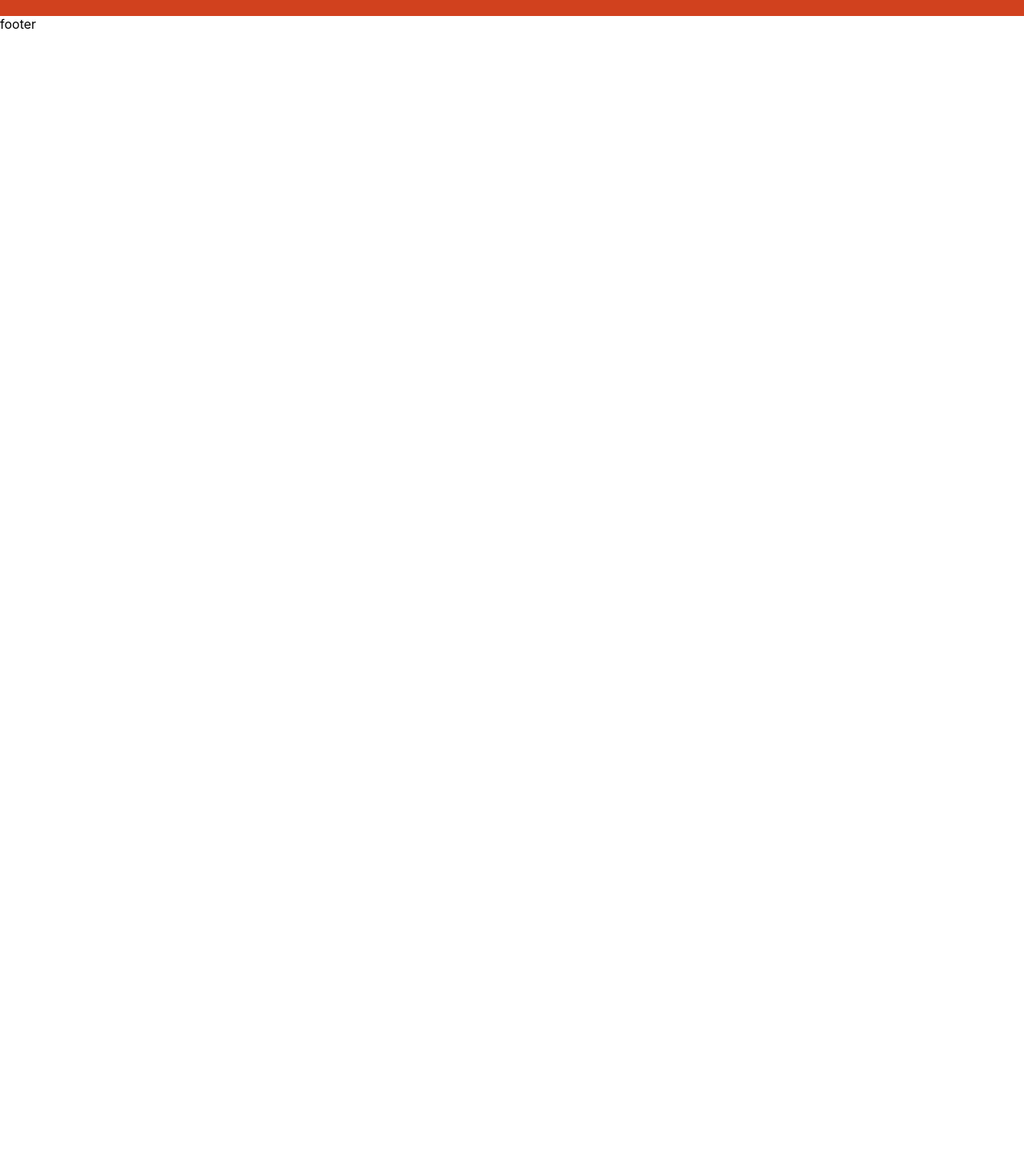
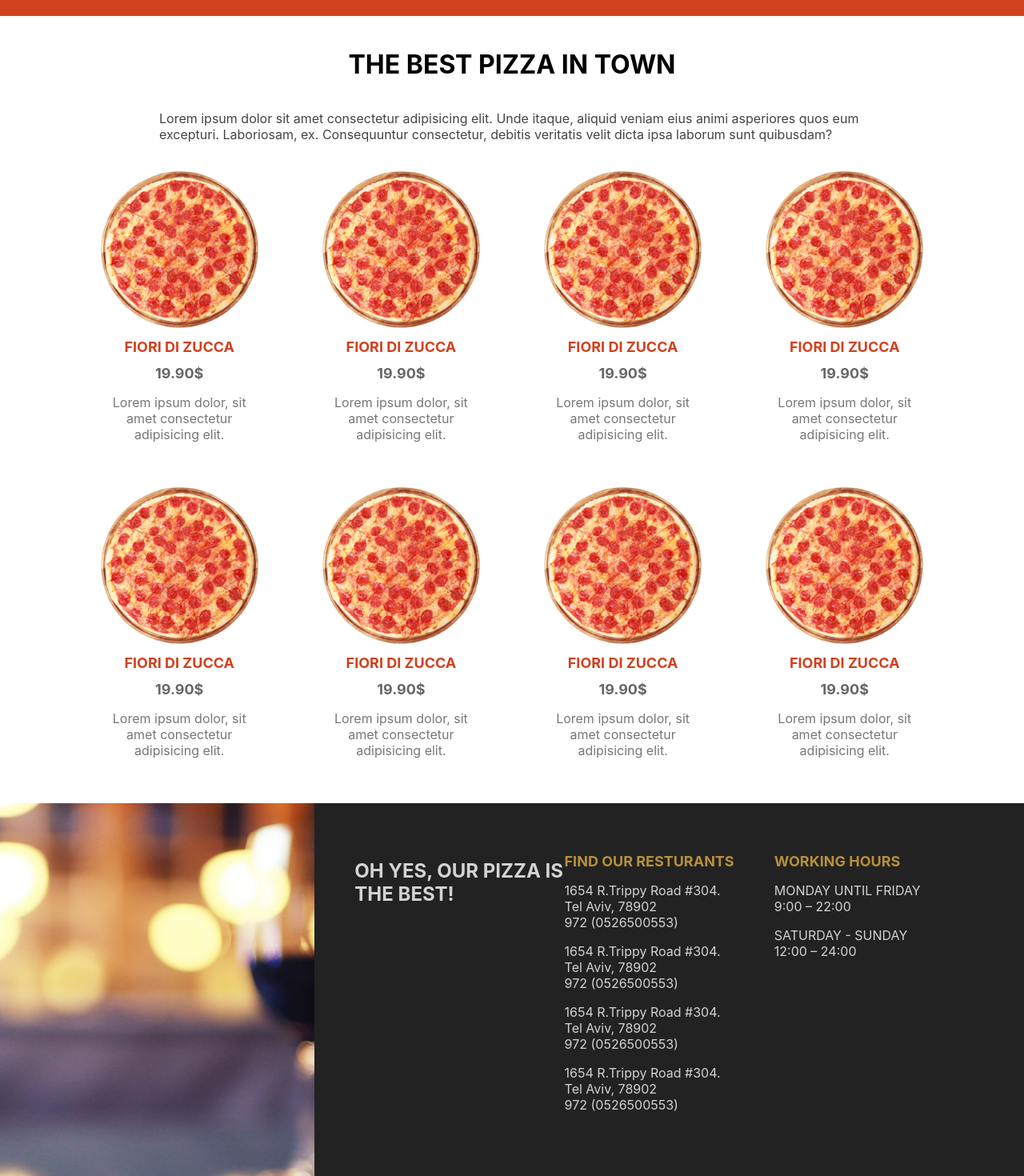
Before and after one commit to trippyy28/pizza-shop, a Next.js app: page / in a window 1280 px wide. Shown: the part 780-2250 px from the top of the page at 80% size. Before the commit the page ends 820 px from the top, so only its background shows below. Built offline with nearby package versions, Linux system fonts and the light colour scheme.

Commit message:
inital commit

```diff
--- a/pages/components/Footer.jsx
+++ b/pages/components/Footer.jsx
@@ -1,7 +1,60 @@
-import React from "react";
-
+import styles from "../../styles/Footer.module.css";
+import Image from "next/image";
 const Footer = () => {
-  return <div>footer</div>;
+  return (
+    <div className={styles.container}>
+      <div className={styles.item}>
+        <Image src="/img/bg.png" layout="fill" alt="" objectFit="cover" />
+      </div>
+      <div className={styles.item}>
+        <div className={styles.card}>
+          <h2 className={styles.motto}>OH YES, OUR PIZZA IS THE BEST!</h2>
+        </div>
+        <div className={styles.card}>
+          <h1 className={styles.title}>FIND OUR RESTURANTS</h1>
+          <p className={styles.text}>
+            1654 R.Trippy Road #304.
+            <br />
+            Tel Aviv, 78902
+            <br />
+            972 (0526500553)
+          </p>
+          <p className={styles.text}>
+            1654 R.Trippy Road #304.
+            <br />
+            Tel Aviv, 78902
+            <br />
+            972 (0526500553)
+          </p>
+          <p className={styles.text}>
+            1654 R.Trippy Road #304.
+            <br />
+            Tel Aviv, 78902
+            <br />
+            972 (0526500553)
+          </p>
+          <p className={styles.text}>
+            1654 R.Trippy Road #304.
+            <br />
+            Tel Aviv, 78902
+            <br />
+            972 (0526500553)
+          </p>
+        </div>
+        <div className={styles.card}>
+          <h1 className={styles.title}>WORKING HOURS</h1>
+          <p className={styles.text}>
+            MONDAY UNTIL FRIDAY
+            <br /> 9:00 – 22:00
+          </p>
+          <p className={styles.text}>
+            SATURDAY - SUNDAY
+            <br /> 12:00 – 24:00
+          </p>
+        </div>
+      </div>
+    </div>
+  );
 };
 
 export default Footer;
--- /dev/null
+++ b/pages/components/PizzaCard.jsx
@@ -0,0 +1,16 @@
+import styles from "../../styles/PizzaCard.module.css";
+import Image from "next/image";
+const PizzaCard = () => {
+  return (
+    <div className={styles.container}>
+      <Image src="/img/pizza.png" alt="" width="500" height="500" />
+      <h1 className={styles.title}>FIORI DI ZUCCA</h1>
+      <span className={styles.price}>19.90$</span>
+      <p className={styles.desc}>
+        Lorem ipsum dolor, sit amet consectetur adipisicing elit.
+      </p>
+    </div>
+  );
+};
+
+export default PizzaCard;
--- /dev/null
+++ b/pages/components/PizzaList.jsx
@@ -0,0 +1,28 @@
+import styles from "../../styles/PizzaList.module.css";
+import PizzaCard from "./PizzaCard";
+
+const PizzaList = () => {
+  return (
+    <div className={styles.container}>
+      <h1 className={styles.title}>THE BEST PIZZA IN TOWN</h1>
+      <p className={styles.desc}>
+        Lorem ipsum dolor sit amet consectetur adipisicing elit. Unde itaque,
+        aliquid veniam eius animi asperiores quos eum excepturi. Laboriosam, ex.
+        Consequuntur consectetur, debitis veritatis velit dicta ipsa laborum
+        sunt quibusdam?
+      </p>
+      <div className={styles.wrapper}>
+        <PizzaCard />
+        <PizzaCard />
+        <PizzaCard />
+        <PizzaCard />
+        <PizzaCard />
+        <PizzaCard />
+        <PizzaCard />
+        <PizzaCard />
+      </div>
+    </div>
+  );
+};
+
+export default PizzaList;
--- a/pages/index.js
+++ b/pages/index.js
@@ -2,6 +2,7 @@ import Head from "next/head";
 import Image from "next/image";
 import styles from "../styles/Home.module.css";
 import Featured from "./components/Featured";
+import PizzaList from "./components/PizzaList";
 
 export default function Home() {
   return (
@@ -12,6 +13,7 @@ export default function Home() {
         <link rel="icon" href="/favicon.ico" />
       </Head>
       <Featured />
+      <PizzaList />
     </div>
   );
 }
--- a/styles/Featured.module.css
+++ b/styles/Featured.module.css
@@ -19,6 +19,7 @@
   width: 300vw;
   height: 100%;
   display: flex;
+  transition: all 1.5s ease-in-out;
 }
 
 .imgContainer {
--- /dev/null
+++ b/styles/Footer.module.css
@@ -0,0 +1,35 @@
+.container {
+  height: calc(100vh - 100px);
+  background-color: #222;
+  display: flex;
+}
+
+.item {
+  flex: 1;
+  position: relative;
+  display: flex;
+}
+
+.item:last-child {
+  flex: 2;
+  padding: 50px;
+  justify-content: space-between;
+}
+
+.card {
+  flex: 1;
+  padding: 0;
+}
+
+.title {
+  font-size: 18px;
+  color: #b7903c;
+}
+
+.text {
+  color: lightgray;
+}
+
+.motto {
+  color: lightgray;
+}
--- /dev/null
+++ b/styles/PizzaCard.module.css
@@ -0,0 +1,27 @@
+.container {
+  width: 22%;
+  padding: 10px;
+  display: flex;
+  flex-direction: column;
+  align-items: center;
+  justify-content: center;
+  padding: 20px 40px;
+  cursor: pointer;
+}
+
+.title {
+  font-size: 18px;
+  font-weight: bold;
+  color: #d1411e;
+}
+
+.price {
+  font-size: 18px;
+  font-weight: bold;
+  color: #666;
+}
+
+.desc {
+  text-align: center;
+  color: #777;
+}
--- /dev/null
+++ b/styles/PizzaList.module.css
@@ -0,0 +1,21 @@
+.container {
+  padding: 20px 10px;
+
+  display: flex;
+  flex-direction: column;
+  align-items: center;
+}
+
+.desc {
+  font-style: 24px;
+  color: #444;
+  width: 70%;
+}
+
+.wrapper {
+  width: 100%;
+  display: flex;
+  align-items: center;
+  justify-content: center;
+  flex-wrap: wrap;
+}
```
Also changed, not shown: pages/product/[id].jsx (added), public/img/featured.png.
